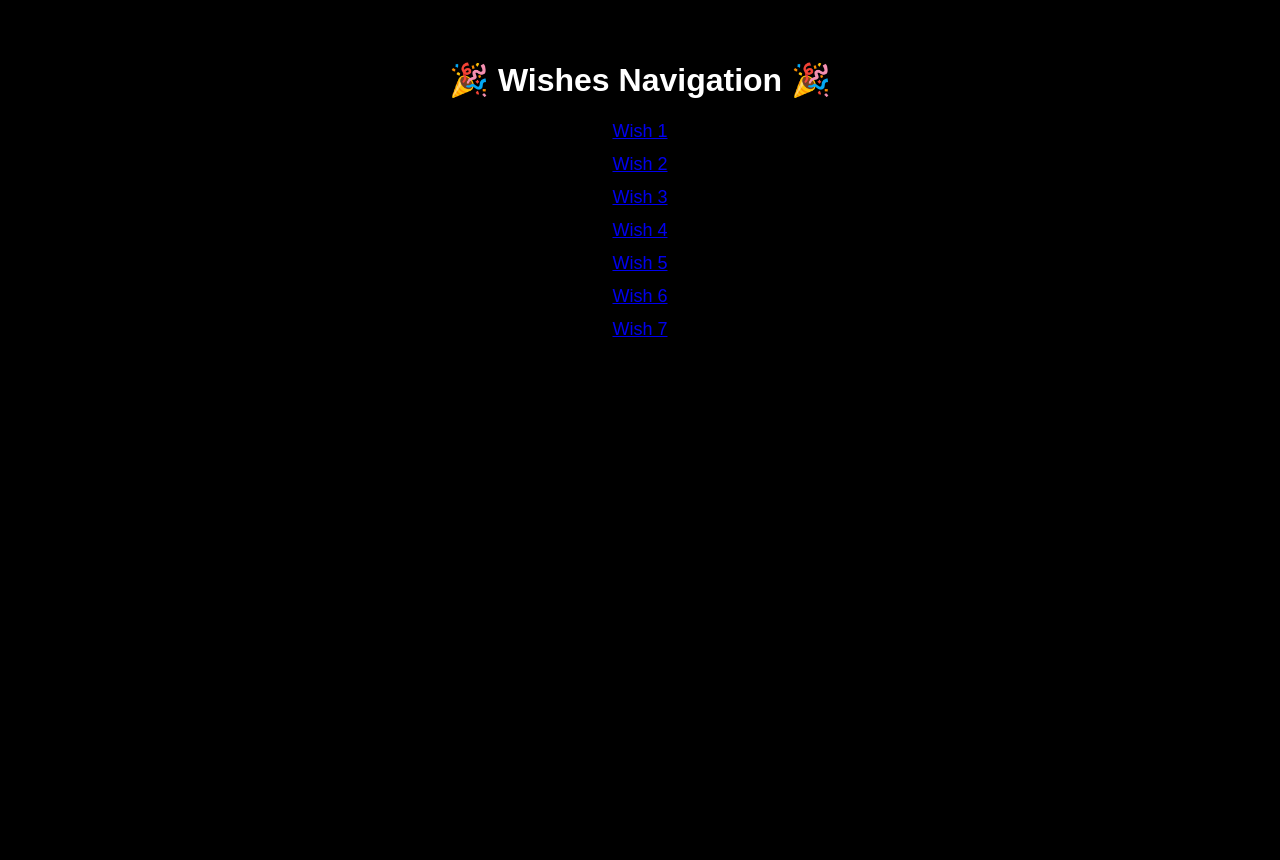
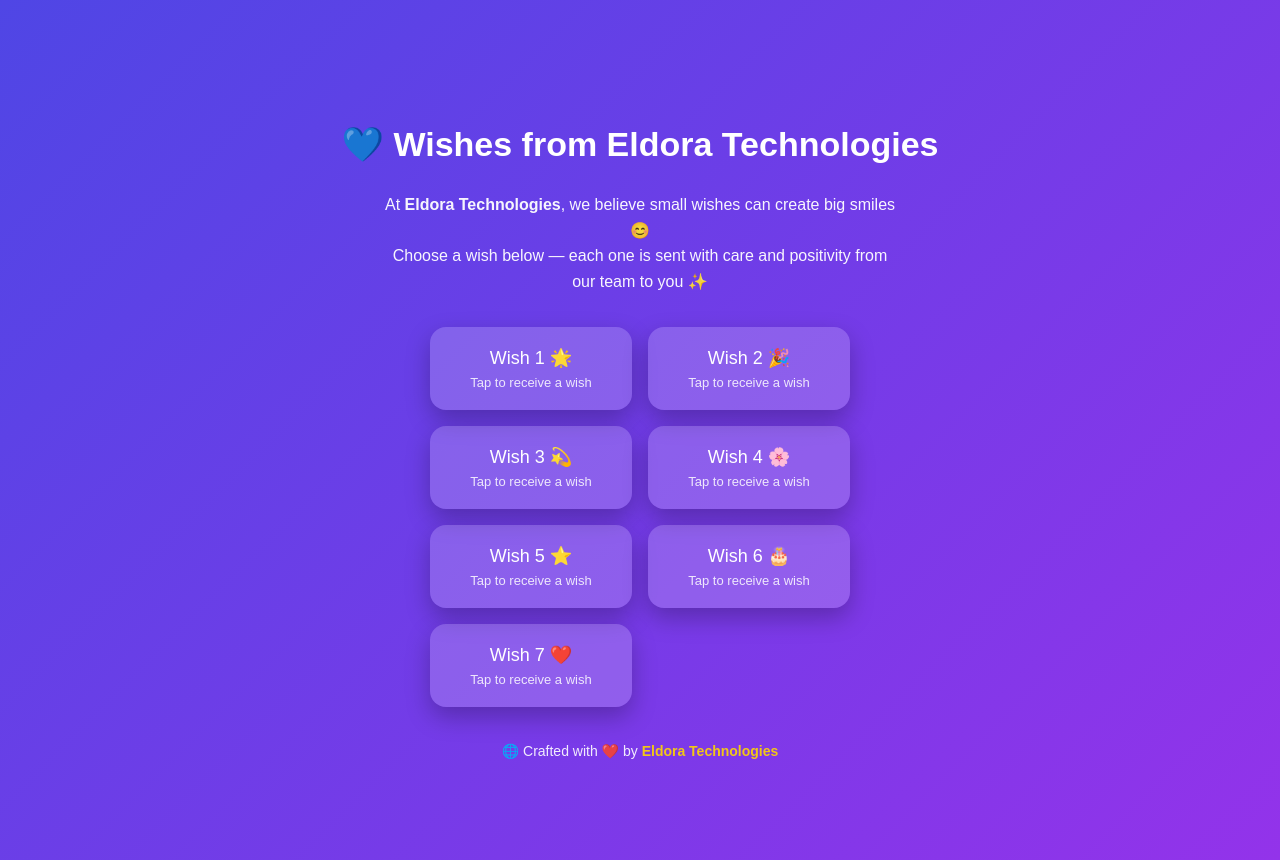
Before and after one commit to eldoraTech/happy-new-year, a React (Vite) app: page / in a window 1280 px wide. Before the commit the page ends 800 px from the top, so only its background shows below. Built offline with nearby package versions, Linux system fonts and the light colour scheme.

Commit message:
Update Navigation.jsx

```diff
--- a/src/Navigation.jsx
+++ b/src/Navigation.jsx
@@ -1,33 +1,107 @@
 import { Link } from "react-router-dom";
 
 function Navigation() {
+  const wishes = [
+    { id: 1, title: "Wish 1 🌟", path: "/wish-1" },
+    { id: 2, title: "Wish 2 🎉", path: "/wish-2" },
+    { id: 3, title: "Wish 3 💫", path: "/wish-3" },
+    { id: 4, title: "Wish 4 🌸", path: "/wish-4" },
+    { id: 5, title: "Wish 5 ⭐", path: "/wish-5" },
+    { id: 6, title: "Wish 6 🎂", path: "/wish-6" },
+    { id: 7, title: "Wish 7 ❤️", path: "/wish-7" },
+  ];
+
   return (
     <div style={styles.container}>
-      <h1>🎉 Wishes Navigation 🎉</h1>
+      <h1 style={styles.heading}>💙 Wishes from Eldora Technologies</h1>
 
-      <div style={styles.links}>
-        <Link to="/wish-1">Wish 1</Link>
-        <Link to="/wish-2">Wish 2</Link>
-        <Link to="/wish-3">Wish 3</Link>
-        <Link to="/wish-4">Wish 4</Link>
-        <Link to="/wish-5">Wish 5</Link>
-        <Link to="/wish-6">Wish 6</Link>
-        <Link to="/wish-7">Wish 7</Link>
+      <p style={styles.message}>
+        At <strong>Eldora Technologies</strong>, we believe small wishes can
+        create big smiles 😊 <br />
+        Choose a wish below — each one is sent with care and positivity from our
+        team to you ✨
+      </p>
+
+      <div style={styles.grid}>
+        {wishes.map((wish) => (
+          <Link key={wish.id} to={wish.path} style={styles.card}>
+            {wish.title}
+            <span style={styles.cardText}>Tap to receive a wish</span>
+          </Link>
+        ))}
       </div>
+
+      <footer style={styles.footer}>
+        🌐 Crafted with ❤️ by{" "}
+        <a
+          href="https://www.eldoratools.tech/"
+          target="_blank"
+          rel="noopener noreferrer"
+          style={styles.footerLink}
+        >
+          Eldora Technologies
+        </a>
+      </footer>
     </div>
   );
 }
 
 const styles = {
   container: {
-    textAlign: "center",
-    padding: "40px",
-  },
-  links: {
+    minHeight: "100vh",
+    background: "linear-gradient(135deg, #4f46e5, #9333ea)",
+    color: "#fff",
+    padding: "30px 20px",
     display: "flex",
     flexDirection: "column",
-    gap: "12px",
+    alignItems: "center",
+    justifyContent: "center",
+    textAlign: "center",
+  },
+  heading: {
+    fontSize: "34px",
+    marginBottom: "12px",
+  },
+  message: {
+    maxWidth: "520px",
+    fontSize: "16px",
+    lineHeight: "1.6",
+    marginBottom: "32px",
+    opacity: 0.95,
+  },
+  grid: {
+    display: "grid",
+    gridTemplateColumns: "repeat(auto-fit, minmax(140px, 1fr))",
+    gap: "16px",
+    width: "100%",
+    maxWidth: "420px",
+  },
+  card: {
+    textDecoration: "none",
+    background: "rgba(255,255,255,0.18)",
+    padding: "20px",
+    borderRadius: "16px",
     fontSize: "18px",
+    color: "#fff",
+    boxShadow: "0 10px 25px rgba(0,0,0,0.25)",
+    transition: "all 0.3s ease",
+    display: "flex",
+    flexDirection: "column",
+    gap: "6px",
+  },
+  cardText: {
+    fontSize: "13px",
+    opacity: 0.85,
+  },
+  footer: {
+    marginTop: "36px",
+    fontSize: "14px",
+    opacity: 0.9,
+  },
+  footerLink: {
+    color: "#ffd700",
+    textDecoration: "none",
+    fontWeight: "bold",
   },
 };
 
```
